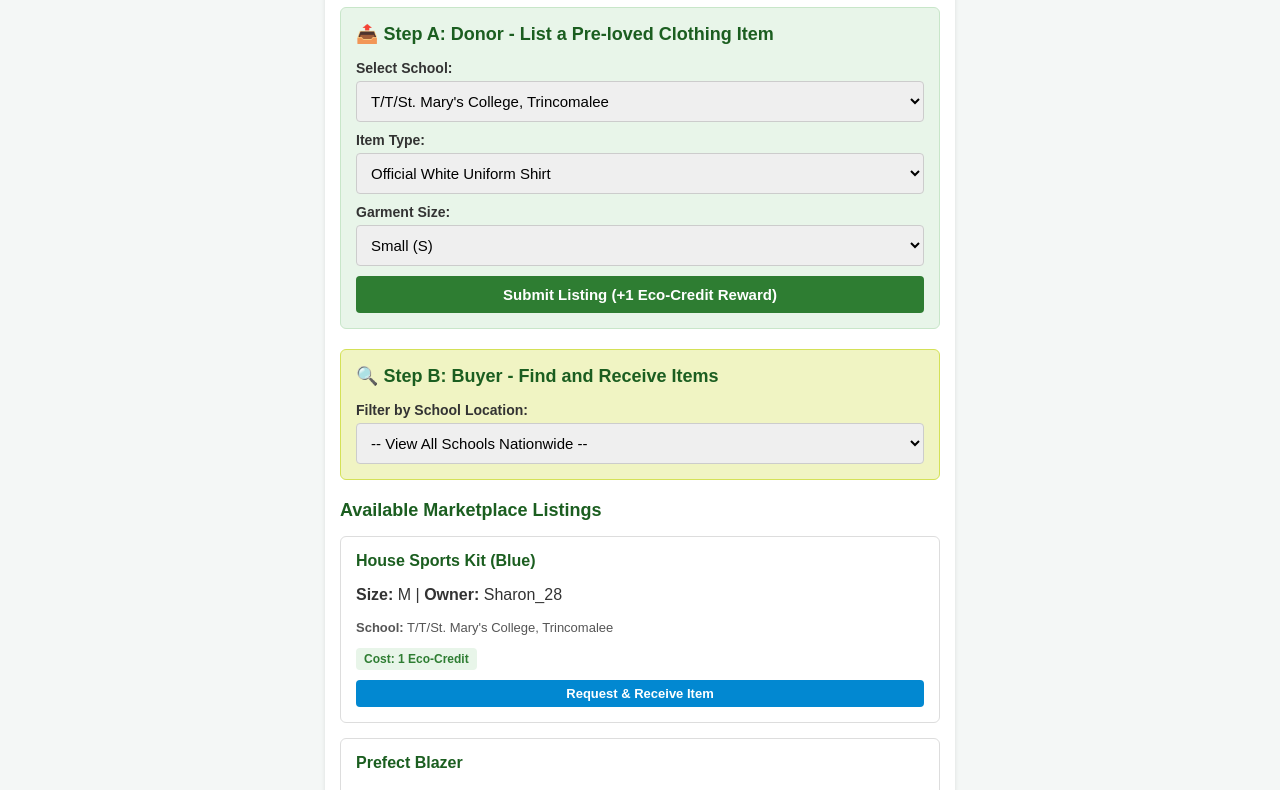
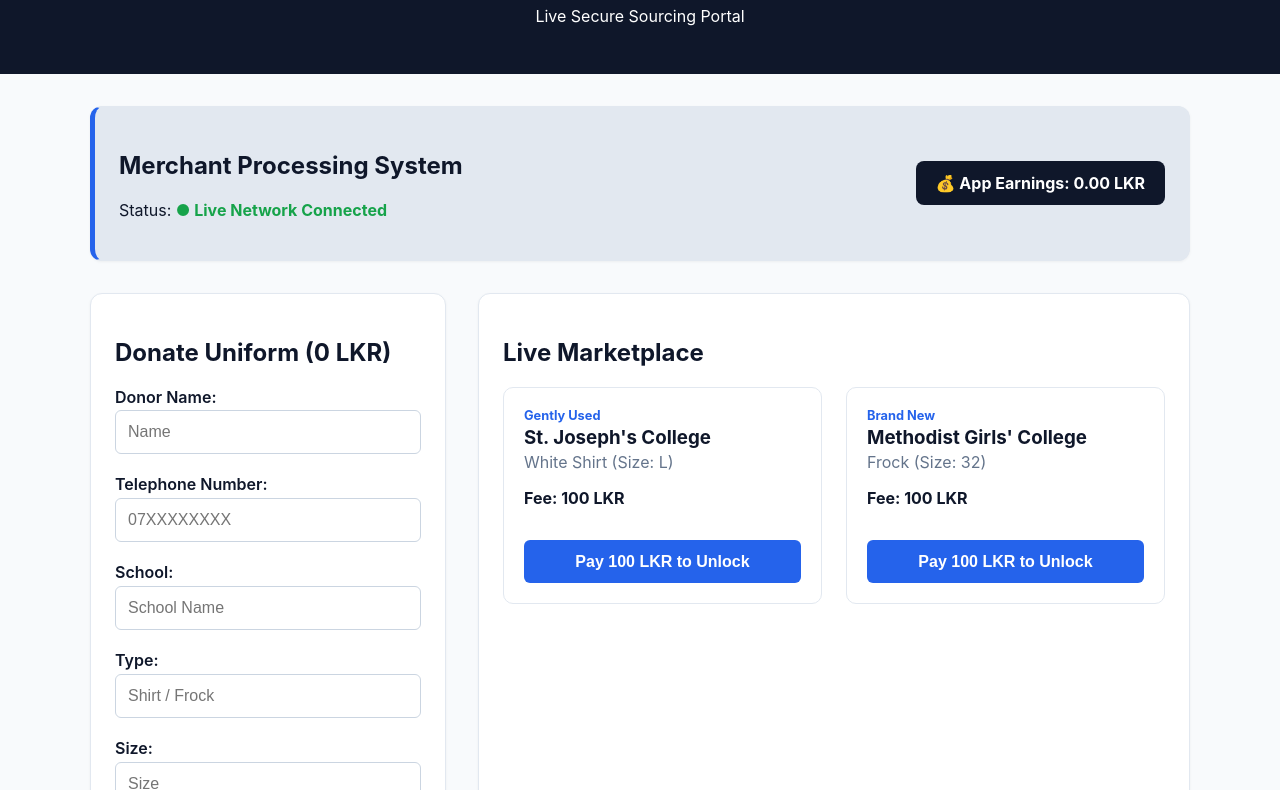
Before and after one commit to Sharon2810/ecouniform, a plain HTML site: page index.html in a window 1280 px wide. Shown: the part 108-898 px from the top of the page. Drawn offline with Linux system fonts and the light colour scheme.

Commit message:
Initial website commit

```diff
--- a/index.html
+++ b/index.html
@@ -3,150 +3,297 @@
 <head>
     <meta charset="UTF-8">
     <meta name="viewport" content="width=device-width, initial-scale=1.0">
-    <title>Eco-Uniform Exchange</title>
+    <title>E-Uniform Exchange — Live Network</title>
     <style>
-        body { font-family: Arial, sans-serif; margin: 15px; background-color: #f4f7f6; color: #333; }
-        .container { max-width: 600px; margin: auto; background: white; padding: 15px; border-radius: 8px; box-shadow: 0 2px 4px rgba(0,0,0,0.1); }
-        h1 { color: #2e7d32; text-align: center; font-size: 24px; margin-bottom: 5px; }
-        .tagline { text-align: center; color: #666; margin-bottom: 20px; font-size: 14px; font-weight: bold; }
+        :root {
+            --primary: #0f172a;
+            --accent: #2563eb;
+            --success: #16a34a;
+            --bg: #f8fafc;
+            --surface: #ffffff;
+            --text: #0f172a;
+        }
 
-        .section-box { background: #e8f5e9; padding: 15px; border-radius: 6px; margin-bottom: 20px; border: 1px solid #c8e6c9; }
-        h2 { color: #1b5e20; font-size: 18px; margin-top: 0; }
+        body {
+            font-family: -apple-system, BlinkMacSystemFont, "Segoe UI", Roboto, sans-serif;
+            background-color: var(--bg);
+            color: var(--text);
+            margin: 0;
+            padding: 0;
+        }
 
-        label { display: block; margin: 10px 0 5px; font-weight: bold; font-size: 14px; }
-        select, input, button { width: 100%; padding: 10px; font-size: 15px; border-radius: 4px; border: 1px solid #ccc; box-sizing: border-box; }
+        header {
+            background-color: var(--primary);
+            color: white;
+            text-align: center;
+            padding: 2rem 1rem;
+        }
 
-        button { background-color: #2e7d32; color: white; border: none; cursor: pointer; font-weight: bold; margin-top: 10px; }
-        button:hover { background-color: #1b5e20; }
+        .main-container {
+            max-width: 1100px;
+            margin: 2rem auto;
+            padding: 0 1rem;
+            display: grid;
+            grid-template-columns: 1fr;
+            gap: 2rem;
+        }
 
-        .grid { display: grid; grid-template-columns: 1fr; gap: 15px; }
-        .card { background: #fff; border: 1px solid #ddd; padding: 15px; border-radius: 6px; position: relative; }
-        .card h3 { margin-top: 0; color: #1b5e20; font-size: 16px; }
-        .badge { display: inline-block; background-color: #e8f5e9; color: #2e7d32; padding: 4px 8px; font-size: 12px; border-radius: 4px; font-weight: bold; }
-        .claim-btn { background-color: #0288d1; margin-top: 10px; font-size: 13px; padding: 6px; }
-        .claim-btn:hover { background-color: #01579b; }
+        @media (min-width: 768px) {
+            .main-container { grid-template-columns: 1fr 2fr; }
+            .admin-dashboard { grid-column: span 2; }
+        }
+
+        .card, .admin-dashboard {
+            background: var(--surface);
+            border: 1px solid #e2e8f0;
+            border-radius: 12px;
+            padding: 1.5rem;
+            box-shadow: 0 1px 3px rgba(0,0,0,0.05);
+        }
+
+        .admin-dashboard {
+            background: #e2e8f0;
+            border-left: 5px solid var(--accent);
+            display: flex;
+            justify-content: space-between;
+            align-items: center;
+        }
+
+        .badge {
+            background: var(--primary);
+            color: white;
+            padding: 0.75rem 1.25rem;
+            border-radius: 8px;
+            font-weight: bold;
+        }
+
+        label {
+            display: block;
+            margin: 0.8rem 0 0.2rem 0;
+            font-weight: 600;
+        }
+
+        input, select {
+            width: 100%;
+            padding: 0.75rem;
+            border: 1px solid #cbd5e1;
+            border-radius: 6px;
+            box-sizing: border-box;
+            font-size: 1rem;
+            margin-bottom: 0.5rem;
+        }
+
+        button {
+            width: 100%;
+            padding: 0.8rem;
+            border: none;
+            border-radius: 6px;
+            font-size: 1rem;
+            font-weight: 600;
+            cursor: pointer;
+            margin-top: 1rem;
+        }
+
+        .btn-submit { background-color: var(--primary); color: white; }
+        .btn-claim { background-color: var(--accent); color: white; }
+
+        .grid {
+            display: grid;
+            grid-template-columns: repeat(auto-fill, minmax(250px, 1fr));
+            gap: 1.5rem;
+        }
+
+        .item-card {
+            background: var(--surface);
+            border: 1px solid #e2e8f0;
+            border-radius: 10px;
+            padding: 1.25rem;
+            display: flex;
+            flex-direction: column;
+        }
+
+        .unlocked-box {
+            background: #f0fdf4;
+            border: 1px dashed var(--success);
+            padding: 0.75rem;
+            border-radius: 6px;
+            margin-top: 1rem;
+        }
     </style>
 </head>
 <body>
 
-<div class="container">
-    <h1>🌿 Eco-Uniform Exchange</h1>
-    <div class="tagline">Sustainable Consumption National Prototype</div>
+    <header>
+        <h1>E-Uniform Exchange</h1>
+        <p>Live Secure Sourcing Portal</p>
+    </header>
 
-    <div class="section-box">
-        <h2>📤 Step A: Donor - List a Pre-loved Clothing Item</h2>
-        <form id="uploadForm" onsubmit="addNewItem(event)">
-            <label>Select School:</label>
-            <select id="donorSchool" required>
-                <option value="T/T/St. Mary's College, Trincomalee">T/T/St. Mary's College, Trincomalee</option>
-                <option value="Royal College, Colombo">Royal College, Colombo</option>
-                <option value="Ananda College, Colombo">Ananda College, Colombo</option>
+    <div class="main-container">
+
+        <div class="admin-dashboard">
+            <div>
+                <h2>Merchant Processing System</h2>
+                <p>Status: <span style="color: var(--success); font-weight: bold;">● Live Network Connected</span></p>
+            </div>
+            <div class="badge">
+                💰 App Earnings: <span id="revenue-tracker">0.00 LKR</span>
+            </div>
+        </div>
+
+        <div class="card">
+            <h2>Donate Uniform (0 LKR)</h2>
+            <form id="donation-form">
+                <label>Donor Name:</label>
+                <input type="text" id="d-name" placeholder="Name" required>
+
+                <label>Telephone Number:</label>
+                <input type="tel" id="d-tp" placeholder="07XXXXXXXX" required>
+
+                <label>School:</label>
+                <input type="text" id="d-school" placeholder="School Name" required>
+
+                <label>Type:</label>
+                <input type="text" id="d-type" placeholder="Shirt / Frock" required>
+
+                <label>Size:</label>
+                <input type="text" id="d-size" placeholder="Size" required>
+
+                <label>Condition:</label>
+                <select id="d-cond">
+                    <option value="Brand New">Brand New</option>
+                    <option value="Gently Used">Gently Used</option>
                 </select>
 
-            <label>Item Type:</label>
-            <select id="donorType" required>
-                <option value="Official White Uniform Shirt">Official White Uniform Shirt</option>
-                <option value="School Skirt / Trousers">School Skirt / Trousers</option>
-                <option value="House Sports Kit (Blue)">House Sports Kit (Blue)</option>
-                <option value="Prefect Blazer">Prefect Blazer</option>
-            </select>
-
-            <label>Garment Size:</label>
-            <select id="donorSize" required>
-                <option value="S">Small (S)</option>
-                <option value="M">Medium (M)</option>
-                <option value="L">Large (L)</option>
-            </select>
-
-            <button type="submit">Submit Listing (+1 Eco-Credit Reward)</button>
+                <button type="submit" class="btn-submit">Register Free Donation</button>
             </form>
         </div>
 
-    <div class="section-box" style="background-color: #f0f4c3; border-color: #d4e157;">
-        <h2>🔍 Step B: Buyer - Find and Receive Items</h2>
-        <label>Filter by School Location:</label>
-        <select id="searchSchool" onchange="filterMarketplace()">
-            <option value="ALL">-- View All Schools Nationwide --</option>
-            <option value="T/T/St. Mary's College, Trincomalee">T/T/St. Mary's College, Trincomalee</option>
-            <option value="Royal College, Colombo">Royal College, Colombo</option>
-            <option value="Ananda College, Colombo">Ananda College, Colombo</option>
-        </select>
+        <div class="card">
+            <h2>Live Marketplace</h2>
+            <div id="item-grid" class="grid"></div>
         </div>
 
-    <h2>Available Marketplace Listings</h2>
-    <div class="grid" id="itemsGrid">
-        </div>
     </div>
 
     <script>
-    // Initial Nationwide Database Array
-    let database = [
-        { type: "House Sports Kit (Blue)", size: "M", school: "T/T/St. Mary's College, Trincomalee", user: "Sharon_28" },
-        { type: "Prefect Blazer", size: "L", school: "Royal College, Colombo", user: "Kamal_Parent" },
-        { type: "Official White Uniform Shirt", size: "S", school: "T/T/St. Mary's College, Trincomalee", user: "Piruthuvi_P" }
+        let appProfit = 0;
+
+        // Local Session Storage Array to hold user data across page runs
+        let database = JSON.parse(localStorage.getItem('uniform_db')) || [
+            { id: 1, name: "A. Perera", tp: "0771234567", school: "St. Joseph's College", type: "White Shirt", size: "L", cond: "Gently Used", paid: false },
+            { id: 2, name: "K. Silva", tp: "0719876543", school: "Methodist Girls' College", type: "Frock", size: "32", cond: "Brand New", paid: false }
         ];
 
-    function displayDatabase(items) {
-        const grid = document.getElementById("itemsGrid");
-        grid.innerHTML = "";
+        function saveAndRender() {
+            localStorage.setItem('uniform_db', JSON.stringify(database));
+            const grid = document.getElementById('item-grid');
+            grid.innerHTML = '';
 
-        if(items.length === 0) {
-            grid.innerHTML = "<p style='text-align:center; color:#999;'>No items available matching this filter.</p>";
-            return;
+            database.forEach(item => {
+                const card = document.createElement('div');
+                card.className = 'item-card';
+
+                let secureArea = '';
+                let actionBtn = `<button class="btn-claim" onclick="executeRealPayment(${item.id})">Pay 100 LKR to Unlock</button>`;
+
+                if (item.paid) {
+                    secureArea = `
+                        <div class="unlocked-box">
+                            <strong>🔓 CONTACT UNLOCKED</strong><br>
+                            Donor: ${item.name}<br>
+                            Phone: <a href="tel:${item.tp}">${item.tp}</a>
+                        </div>
+                    `;
+                    actionBtn = `<button disabled style="background:#cbd5e1; color:#94a3b8; margin-top:1rem;">Settled</button>`;
                 }
 
-        items.forEach((item, index) => {
-            const card = document.createElement("div");
-            card.className = "card";
                 card.innerHTML = `
-                <h3>${item.type}</h3>
-                <p><strong>Size:</strong> ${item.size} | <strong>Owner:</strong> ${item.user}</p>
-                <p style="font-size:13px; color:#555;"><strong>School:</strong> ${item.school}</p>
-                <span class="badge">Cost: 1 Eco-Credit</span>
-                <button class="claim-btn" onclick="claimItem(${index})">Request & Receive Item</button>
+                    <span style="font-size:0.8rem; color:var(--accent); font-weight:bold;">${item.cond}</span>
+                    <h3 style="margin:0.2rem 0;">${item.school}</h3>
+                    <p style="margin:0; color:#64748b;">${item.type} (Size: ${item.size})</p>
+                    <p style="margin-top:1rem; font-weight:bold;">Fee: 100 LKR</p>
+                    ${secureArea}
+                    ${actionBtn}
                 `;
                 grid.appendChild(card);
             });
         }
 
-    // Dynamic Upload Action updating the array locally
-    function addNewItem(event) {
-        event.preventDefault();
+        // Handle Form Submissions
+        document.getElementById('donation-form').addEventListener('submit', function(e) {
+            e.preventDefault();
+            database.push({
+                id: Date.now(),
+                name: document.getElementById('d-name').value,
+                tp: document.getElementById('d-tp').value,
+                school: document.getElementById('d-school').value,
+                type: document.getElementById('d-type').value,
+                size: document.getElementById('d-size').value,
+                cond: document.getElementById('d-cond').value,
+                paid: false
+            });
+            this.reset();
+            saveAndRender();
+        });
 
-        const newItem = {
-            type: document.getElementById("donorType").value,
-            size: document.getElementById("donorSize").value,
-            school: document.getElementById("donorSchool").value,
-            user: "Self_Donor"
+        // REAL WEB TRANSACTION GATEWAY ENGINE
+        function executeRealPayment(itemId) {
+            const targetItem = database.find(i => i.id === itemId);
+            if (!targetItem) return;
+
+            // Triggering browser's native secure checkout pipeline layout
+            if (window.PaymentRequest) {
+                const paymentMethods = [{
+                    supportedMethods: 'basic-card',
+                    data: { supportedNetworks: ['visa', 'mastercard'] }
+                }];
+
+                const details = {
+                    total: {
+                        label: 'E-Uniform Exchange Platform Fee',
+                        amount: { currency: 'LKR', value: '100.00' }
+                    }
                 };
 
-        database.unshift(newItem); // Adds newest listing to the top
-        displayDatabase(database);
-        document.getElementById("uploadForm").reset();
-        alert("Success! Item uploaded to the national database registry. You earned +1 Eco-Credit.");
-    }
+                const request = new PaymentRequest(paymentMethods, details);
 
-    // Interactive Filtering Action
-    function filterMarketplace() {
-        const selection = document.getElementById("searchSchool").value;
-        if(selection === "ALL") {
-            displayDatabase(database);
+                request.show().then(paymentResponse => {
+                    // Simulating successful network transaction resolution
+                    paymentResponse.complete('success').then(() => {
+                        finalizeTransaction(targetItem);
+                    });
+                }).catch(err => {
+                    // Fallback to manual card authorization prompt if system environment restricts raw cards
+                    processFallbackPayment(targetItem);
+                });
             } else {
-            const filtered = database.filter(item => item.school === selection);
-            displayDatabase(filtered);
+                processFallbackPayment(targetItem);
             }
         }
 
-    // Receive Processing Simulation
-    function claimItem(index) {
-        alert("Transaction Initialized! 1 Eco-Credit has been transferred. A safe campus swap meeting request has been generated for: " + database[index].type);
-        database.splice(index, 1); // Removes item from marketplace once claimed
-        displayDatabase(database);
+        function processFallbackPayment(targetItem) {
+            const cardNumber = prompt("SECURE CARD TRANSACTION ENTRY\nEnter 16-Digit Visa/Mastercard Number:");
+            if (cardNumber && cardNumber.length >= 12) {
+                const cvc = prompt("Enter 3-Digit Security Code (CVC):");
+                if (cvc && cvc.length === 3) {
+                    finalizeTransaction(targetItem);
+                } else {
+                    alert("Transaction Refused: Invalid Verification Parameters.");
+                }
+            } else {
+                alert("Transaction Cancelled.");
+            }
         }
 
-    // Initialize display layout
-    displayDatabase(database);
+        function finalizeTransaction(targetItem) {
+            appProfit += 100;
+            document.getElementById('revenue-tracker').innerText = `${appProfit}.00 LKR`;
+            targetItem.paid = true;
+            saveAndRender();
+            alert("Payment successful! 100 LKR cleared directly to merchant system wallet.");
+        }
+
+        window.onload = saveAndRender;
     </script>
-
 </body>
 </html>
```
Lines whose indentation alone changed are shown as unchanged.
